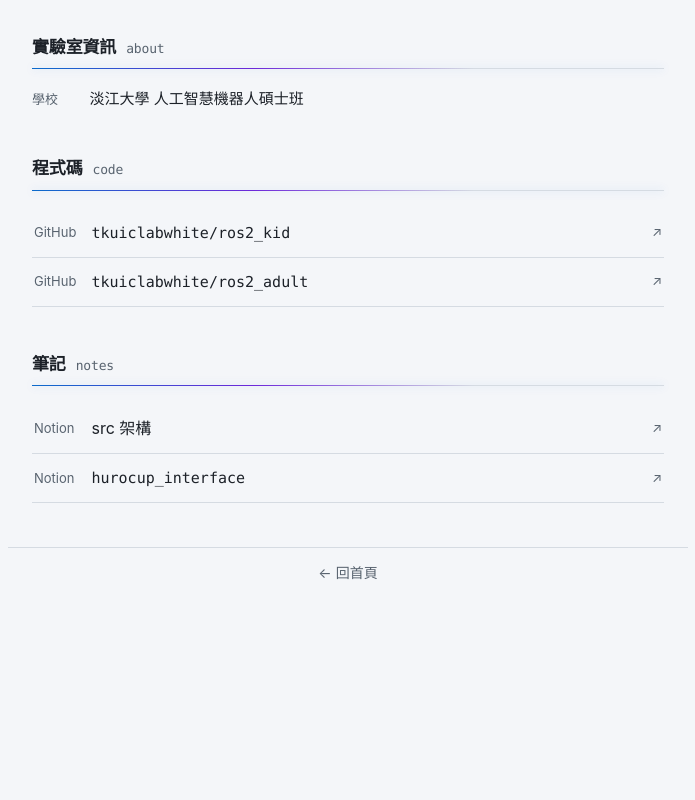
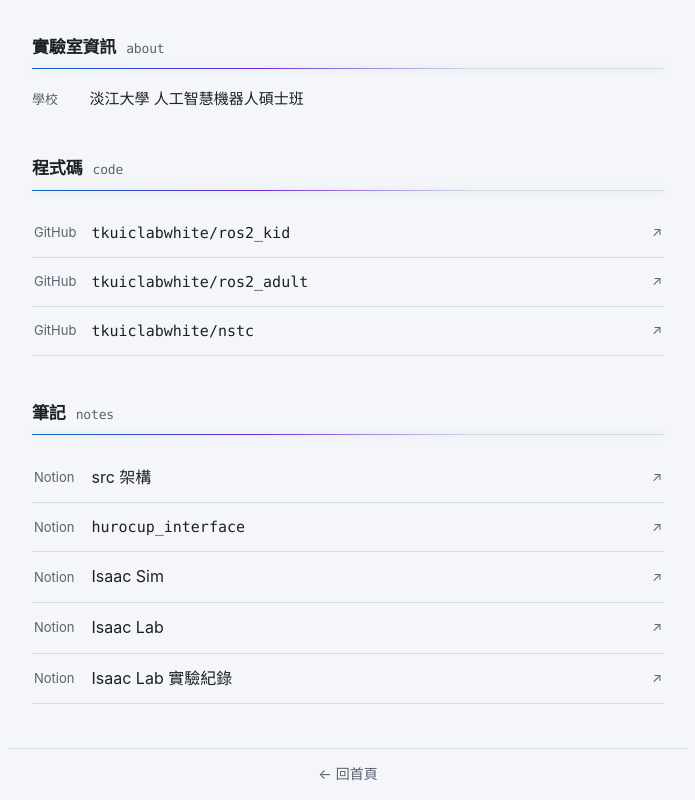
Before and after one commit to Dipo221/Dipo221.github.io, a plain HTML site: page lab/index.html in a window 1280 px wide. Shown: the part 374-1174 px from the top of the page, without its empty margins (292-987 px from the left). Before the commit the page ends 973 px from the top, so only its background shows below. Drawn offline with Linux system fonts and the light colour scheme.

Commit message:
lab/ 新增 nstc repo 和三篇 Isaac 筆記
- 程式碼：tkuiclabwhite/nstc
- 筆記：Isaac Sim、Isaac Lab、Isaac Lab 實驗紀錄（資料庫，帶 ?v= 指定檢視）
- 筆記一律用 notion.site 的公開網址，三篇都確認過已 Publish

Co-Authored-By: Claude Opus 5.5 <noreply@anthropic.com>

```diff
--- a/lab/index.html
+++ b/lab/index.html
@@ -69,6 +69,13 @@
             <span class="lab-link-out" aria-hidden="true">↗</span>
           </a>
         </li>
+        <li>
+          <a class="lab-link" href="https://github.com/tkuiclabwhite/nstc" target="_blank" rel="noopener">
+            <span class="lab-link-kind">GitHub</span>
+            <span class="lab-link-name mono"><span class="lab-org">tkuiclabwhite/</span>nstc</span>
+            <span class="lab-link-out" aria-hidden="true">↗</span>
+          </a>
+        </li>
       </ul>
     </section>
 
@@ -94,6 +101,28 @@
             <span class="lab-link-out" aria-hidden="true">↗</span>
           </a>
         </li>
+        <li>
+          <a class="lab-link" href="https://deserted-dolphin-f51.notion.site/Isaac-Sim-3db24f0bca048186a80ad980f0462361" target="_blank" rel="noopener">
+            <span class="lab-link-kind">Notion</span>
+            <span class="lab-link-name">Isaac Sim</span>
+            <span class="lab-link-out" aria-hidden="true">↗</span>
+          </a>
+        </li>
+        <li>
+          <a class="lab-link" href="https://deserted-dolphin-f51.notion.site/Isaac-Lab-3dd24f0bca048148b5a1d42c654a010c" target="_blank" rel="noopener">
+            <span class="lab-link-kind">Notion</span>
+            <span class="lab-link-name">Isaac Lab</span>
+            <span class="lab-link-out" aria-hidden="true">↗</span>
+          </a>
+        </li>
+        <li>
+          <!-- 這篇是資料庫，?v= 指定打開時用的檢視 -->
+          <a class="lab-link" href="https://deserted-dolphin-f51.notion.site/4ee86e0ff97f4620a8fd43cd3c9a3c41?v=30afebeeb39f4cf0ba6a820dd07a321b" target="_blank" rel="noopener">
+            <span class="lab-link-kind">Notion</span>
+            <span class="lab-link-name">Isaac Lab 實驗紀錄</span>
+            <span class="lab-link-out" aria-hidden="true">↗</span>
+          </a>
+        </li>
       </ul>
     </section>
   </main>
```
